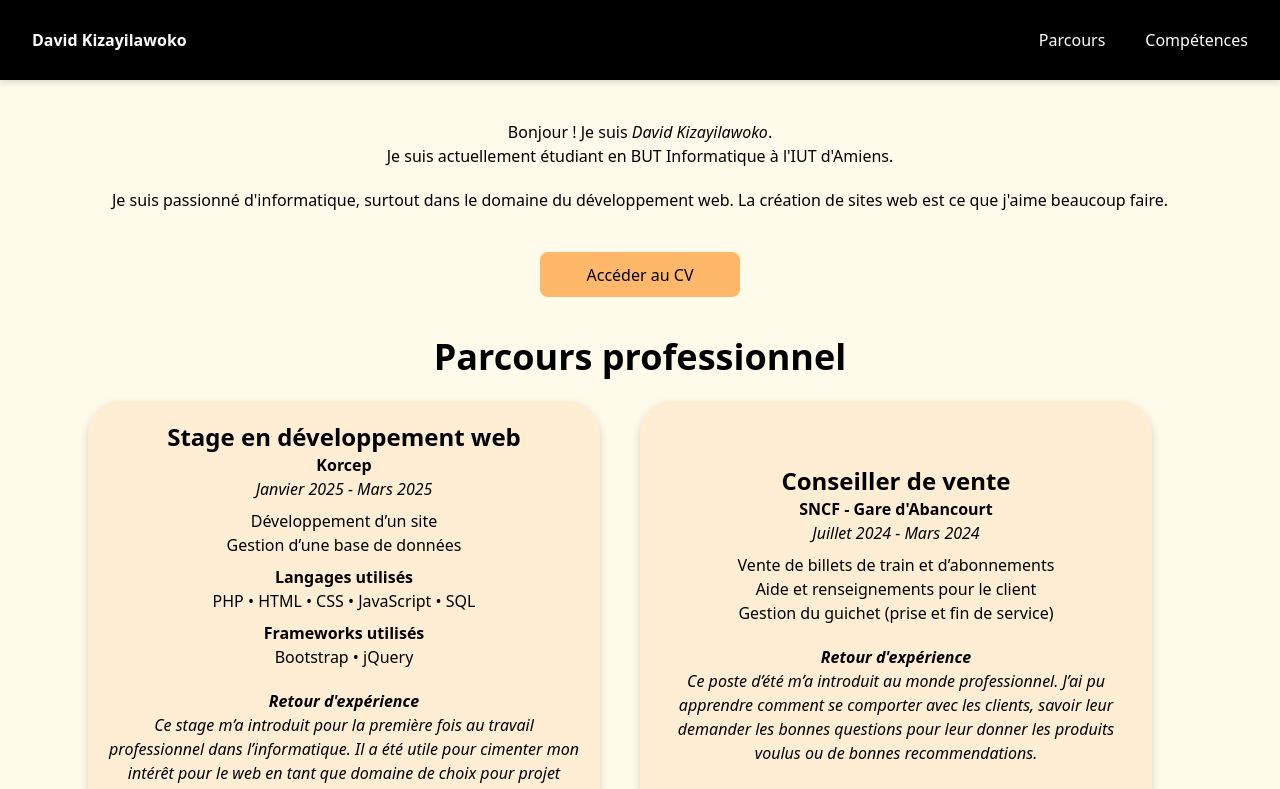
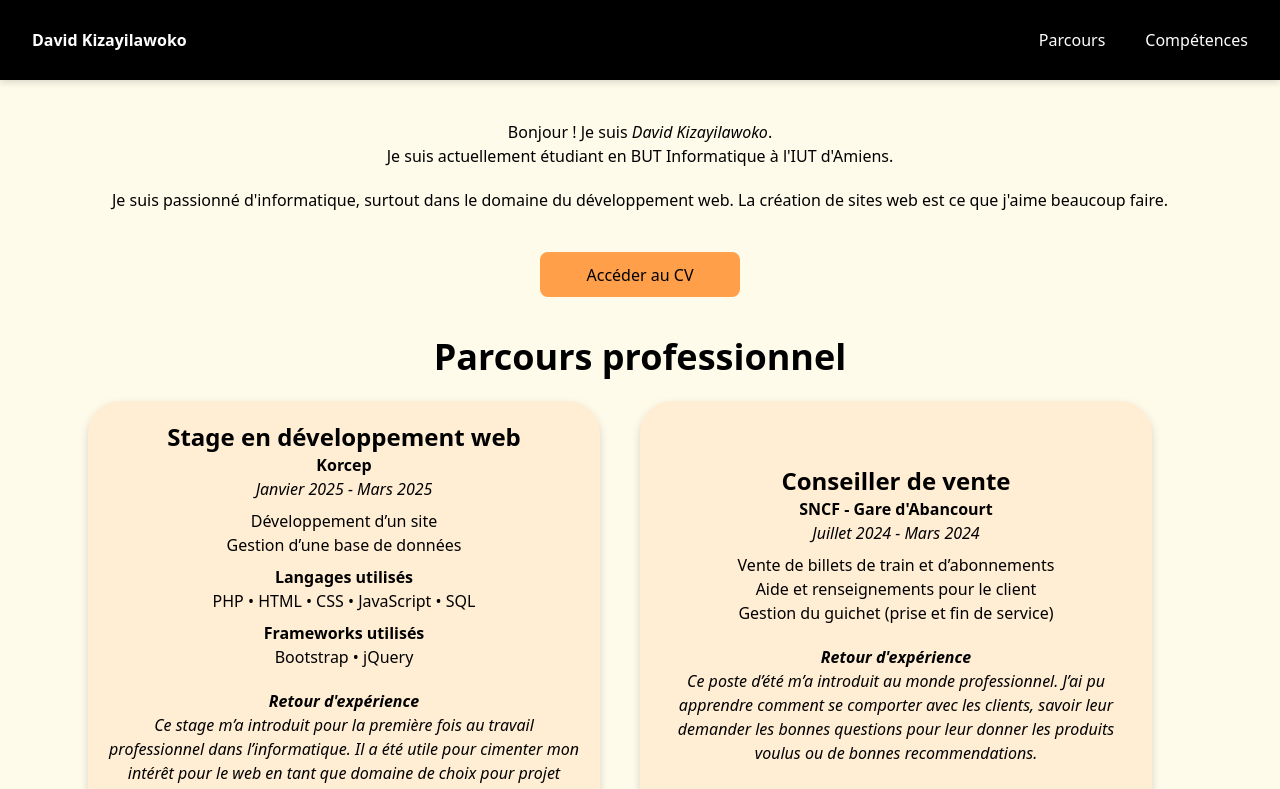
Before and after one commit to Davidkizajr/portfolio, a React (Vite) app: page / in a window 1280 px wide. Shown: the top 789 px of the page. Built offline with nearby package versions, Linux system fonts and the light colour scheme.

Commit message:
Animation du bouton

```diff
--- a/src/index.css
+++ b/src/index.css
@@ -41,10 +41,17 @@ button {
 
 .access_cv {
   background-color: oklch(83.7% 0.128 66.29);
+  animation: blink 5s linear infinite;
 }
 .access_cv:hover {
   background-color: oklch(70.5% 0.213 47.604);
   color: white;
+}
+
+@keyframes blink {
+  50% {
+    background-color: oklch(70.5% 0.213 47.604);
+  }
 }
 
 .link_social {
```
